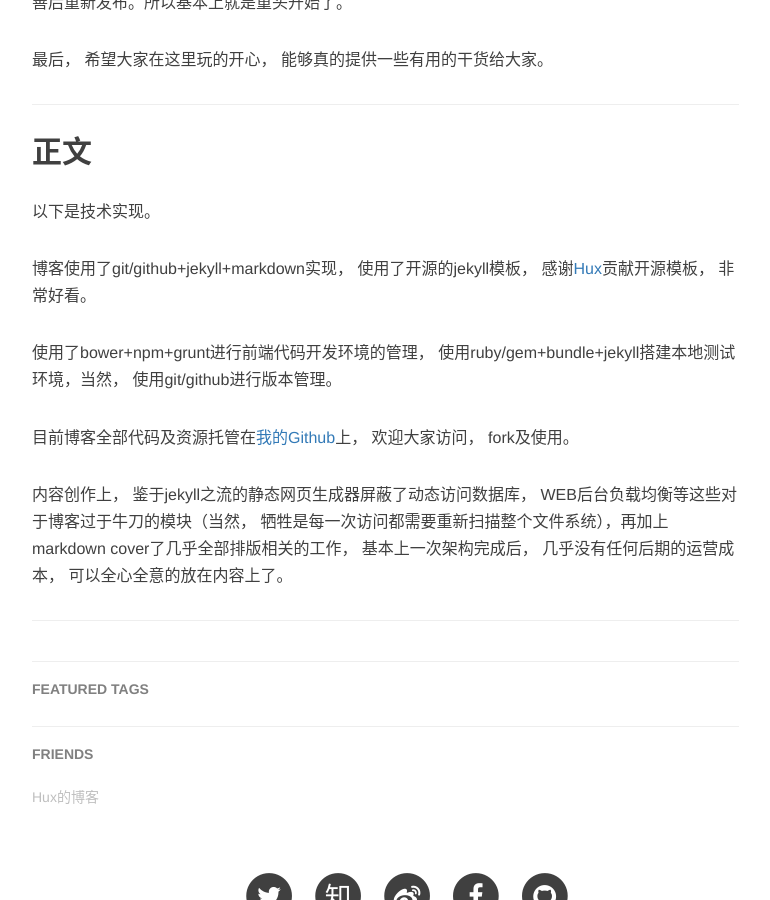
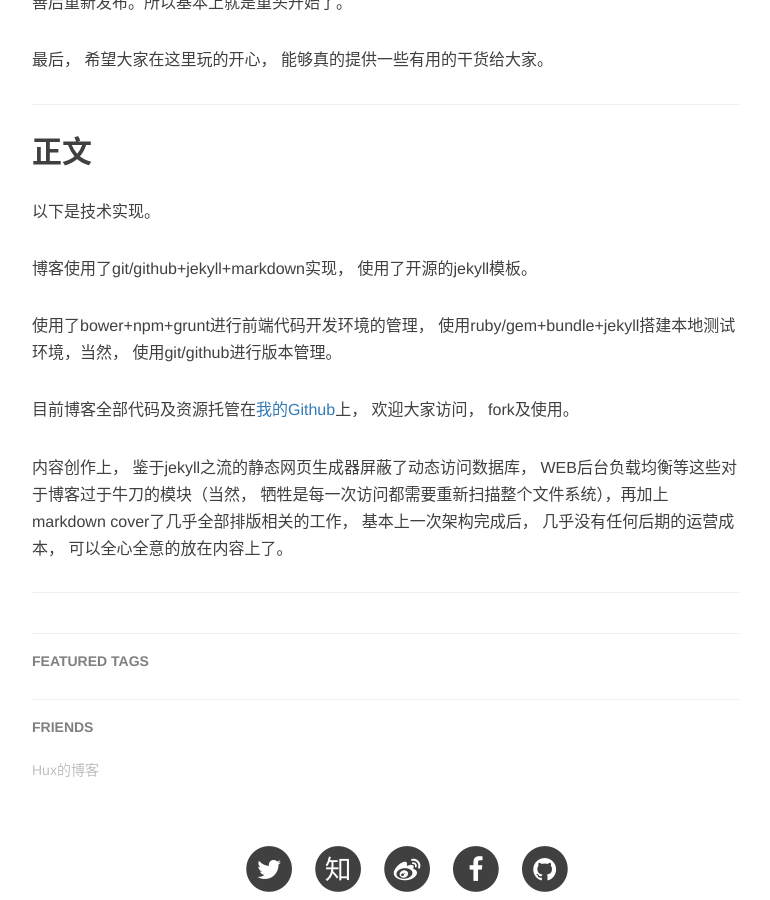
Before and after one commit to nickiwei/nickiwei.github.io, a Jekyll site: the page built from _posts/2015-10-22-Welcome to my blog.markdown, in a window 1280 px wide and 900 px high, scrolled down 908 px. Shown: the whole window, without its empty margins (233-1003 px from the left). Built offline with Jekyll 4.4.1, drawn with Linux system fonts in a browser that asks for light colours; nearby versions of some CDN libraries; comment, search, counter and statistics services are not loaded.

Commit message:
Update 2015-10-22-Welcome to my blog.markdown

```diff
--- a/_posts/2015-10-22-Welcome to my blog.markdown
+++ b/_posts/2015-10-22-Welcome to my blog.markdown
@@ -31,7 +31,7 @@ tags:
 
 <p id = "build"></p>
 
-博客使用了git/github+jekyll+markdown实现， 使用了开源的jekyll模板， 感谢<a href="http://huangxuan.me">Hux</a>贡献开源模板， 非常好看。
+博客使用了git/github+jekyll+markdown实现， 使用了开源的jekyll模板。
 
 使用了bower+npm+grunt进行前端代码开发环境的管理， 使用ruby/gem+bundle+jekyll搭建本地测试环境，当然， 使用git/github进行版本管理。
 
```
